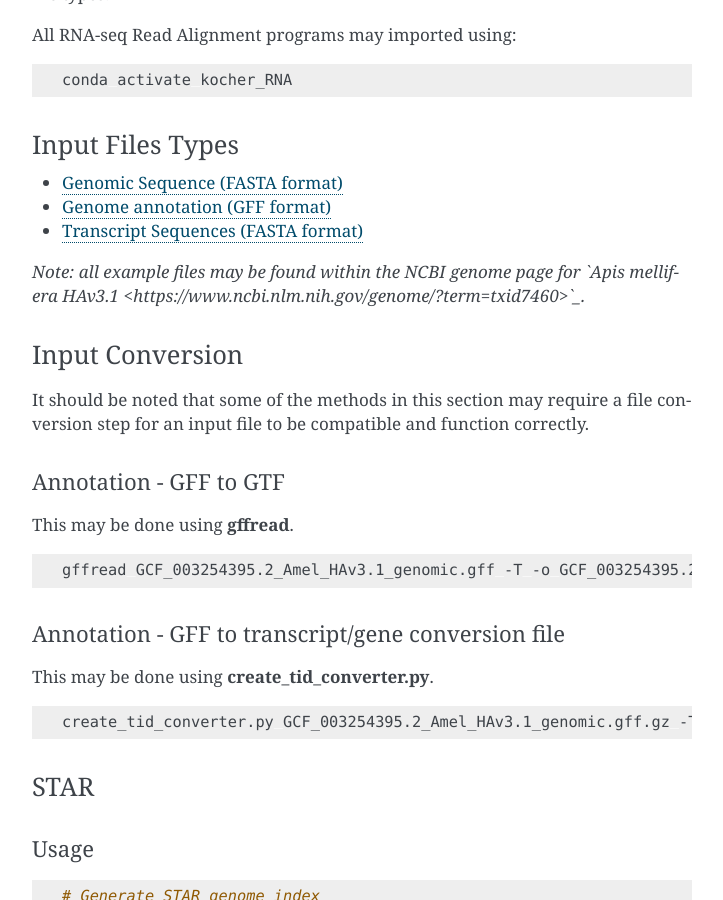
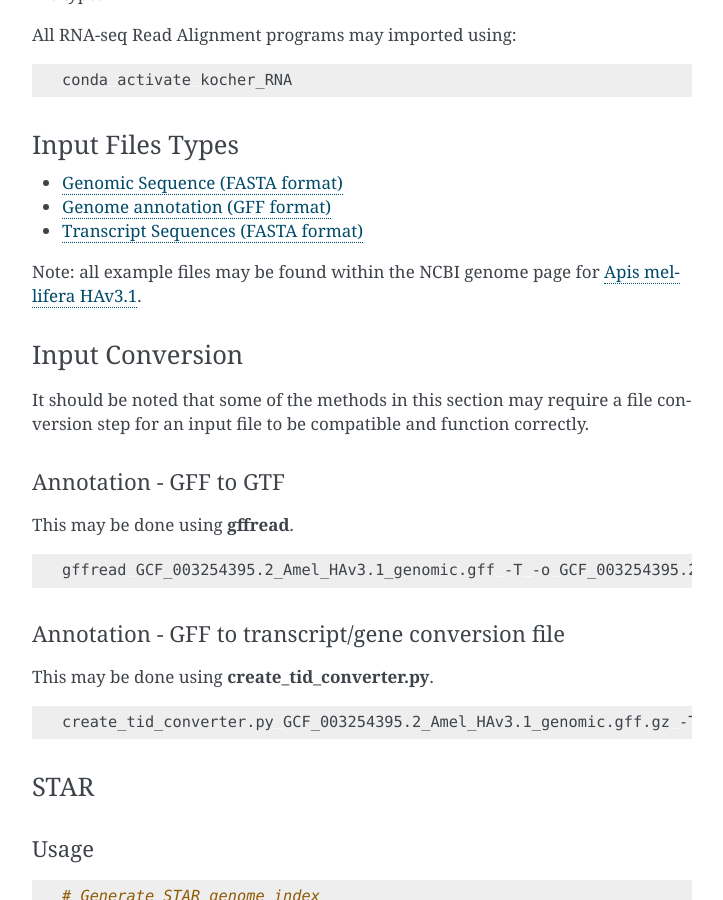
Before and after one commit to kocherlab/kocher_guides, a Sphinx documentation site: the page built from docs/Guides/RNAseq.rst, in a window 1280 px wide and 900 px high, scrolled down 3906 px. Shown: the whole window, without its empty margins (388-1111 px from the left). Built offline with Sphinx 7.4.7, drawn with Linux system fonts in a browser that asks for light colours; some of the changed lines change nothing that is shown.

Commit message:
Fixed link

```diff
--- a/docs/Guides/RNAseq.rst
+++ b/docs/Guides/RNAseq.rst
@@ -112,7 +112,7 @@ Input Files Types
 * `Genome annotation  \(GFF format\) <https://ftp.ncbi.nlm.nih.gov/genomes/all/GCF/003/254/395/GCF_003254395.2_Amel_HAv3.1/GCF_003254395.2_Amel_HAv3.1_genomic.gff.gz>`_
 * `Transcript Sequences \(FASTA format\) <https://ftp.ncbi.nlm.nih.gov/genomes/all/GCF/003/254/395/GCF_003254395.2_Amel_HAv3.1/GCF_003254395.2_Amel_HAv3.1_rna.fna.gz>`_
 
-*Note: all example files may be found within the NCBI genome page for `Apis mellifera HAv3\.1 <https://www.ncbi.nlm.nih.gov/genome/?term=txid7460>`_.*
+Note: all example files may be found within the NCBI genome page for `Apis mellifera HAv3\.1 <https://www.ncbi.nlm.nih.gov/genome/?term=txid7460>`_.
 
 Input Conversion
 ================
```
